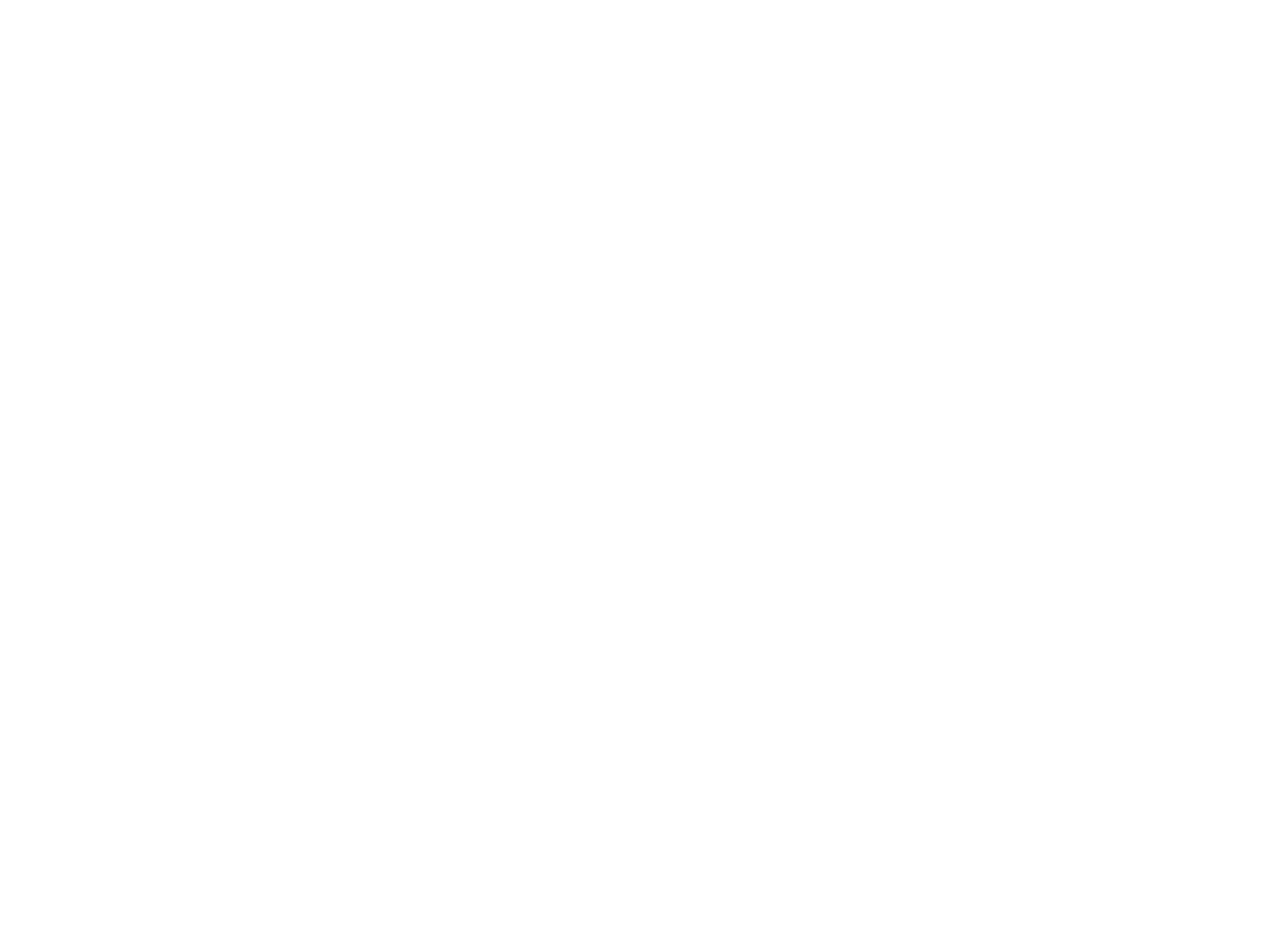
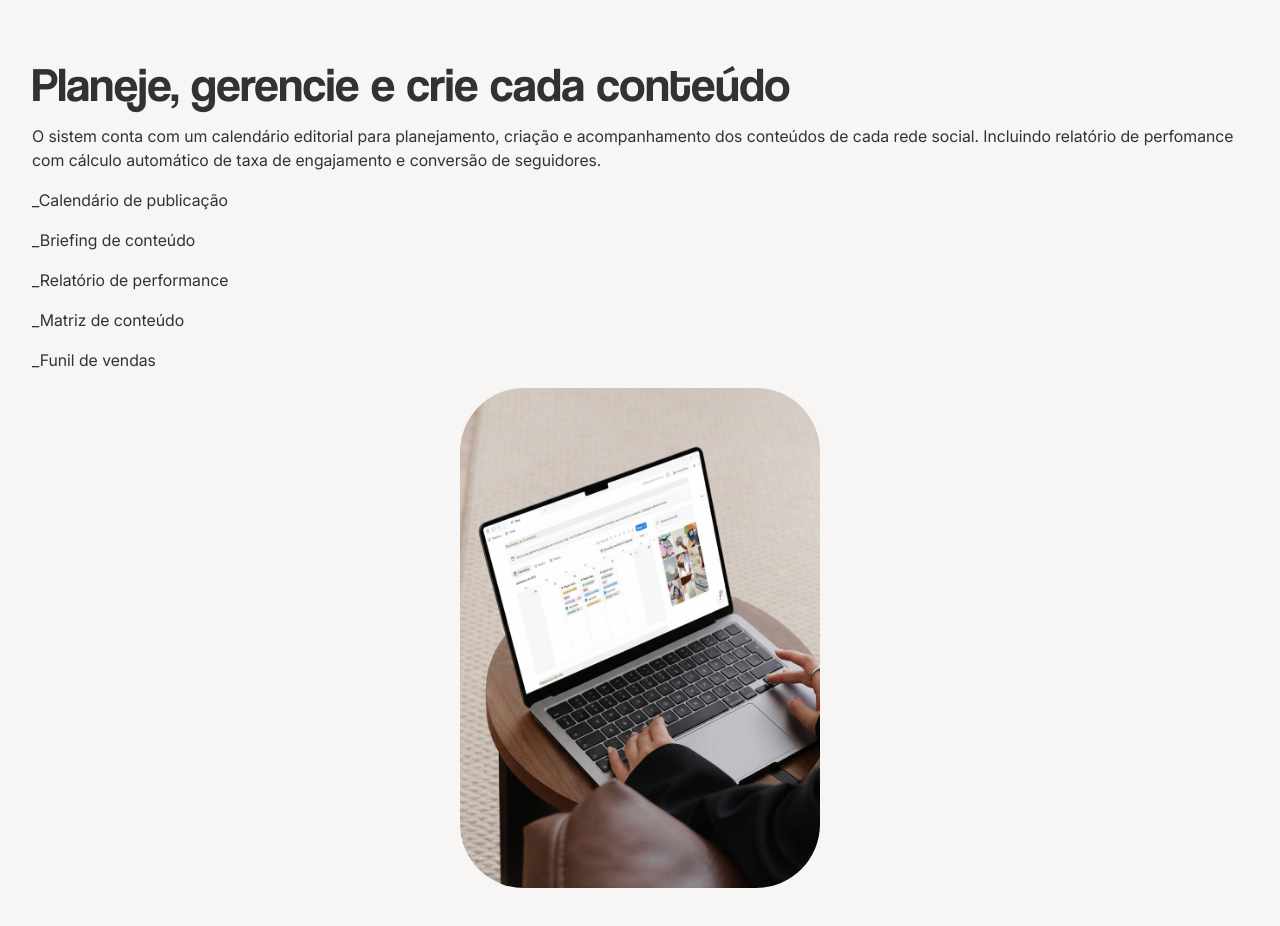
Before and after one commit to PedroHammes/onzeonze-lp-tsmp, a Next.js app: page / in a window 1280 px wide. Shown: the part 3620-4546 px from the top of the page. Before the commit the page ends 3584 px from the top, so only its background shows below. Built offline with nearby package versions, Linux system fonts and the light colour scheme.

Commit message:
feat: section 05 details

```diff
--- a/app/page.tsx
+++ b/app/page.tsx
@@ -2,6 +2,7 @@
 import Section02Banner from "@/components/sections/section02Abbout";
 import Section03Differentiators from "@/components/sections/section03Differentiators";
 import Section04Features from "@/components/sections/section04Features";
+import Section05Details from "@/components/sections/section05Details";
 
 export default function Home() {
 
@@ -11,6 +12,7 @@
       <Section02Banner />
       <Section03Differentiators />
       <Section04Features />
+      <Section05Details />
     </main>
   );
 }
--- a/components/sections/section04Features.tsx
+++ b/components/sections/section04Features.tsx
@@ -2,14 +2,14 @@
 
 export default function Section04Features() {
     return(
-        <section className='relative flex flex-col gap-4 items-center justify-center px-8 bg-secondary'>
+        <section className='relative flex flex-col gap-4 items-center justify-center px-8 '>
             {/* Texto */}
             <div className="flex flex-col gap-4">
                 <h2 className="font-heading text-5xl text-primary">Otimize tempo nos relatórios de redes sociais</h2>
-                <p>Um espaço dedicado a armazenar os relatórios das redes sociais.</p>
-                <p>_Relatórios mensais</p>
-                <p>_Relatórios trimestrais</p>
-                <p>_Relatórios anuais</p>
+                <p className="font-sans text-foreground text-base">Um espaço dedicado a armazenar os relatórios das redes sociais.</p>
+                <p className="font-sans text-foreground text-base">_Relatórios mensais</p>
+                <p className="font-sans text-foreground text-base">_Relatórios trimestrais</p>
+                <p className="font-sans text-foreground text-base">_Relatórios anuais</p>
             </div>
 
             {/* Imagem */}
--- /dev/null
+++ b/components/sections/section05Details.tsx
@@ -0,0 +1,29 @@
+import Image from "next/image";
+
+export default function Section05Details() {
+    return (
+        <section className='relative flex flex-col gap-4 items-center justify-center px-8 bg-secondary'>
+            <div className="flex flex-col gap-4">
+                <h2 className="font-heading text-foreground text-5xl">Planeje, gerencie e crie cada conteúdo</h2>
+                <p  className="font-sans text-foreground text-base">
+                    O sistem conta com um calendário editorial para planejamento, criação e acompanhamento dos conteúdos de cada rede social. Incluindo relatório de perfomance com cálculo automático de taxa de engajamento e conversão de seguidores.
+                </p>
+                <p className="font-sans text-foreground text-base">_Calendário de publicação</p>
+                <p className="font-sans text-foreground text-base">_Briefing de conteúdo</p>
+                <p className="font-sans text-foreground text-base">_Relatório de performance</p>
+                <p className="font-sans text-foreground text-base">_Matriz de conteúdo</p>
+                <p className="font-sans text-foreground text-base">_Funil de vendas</p>
+            </div>
+
+            <div className="w-90 h-125 relative rounded-[4rem] overflow-hidden">
+                <Image
+                src={"/ux/section-05-details/details.webp"}
+                alt="Sobre a empresa"
+                fill
+                className="object-cover"
+                />
+            </div>
+
+        </section>
+    )
+}
```
Also changed, not shown: public/ux/section-05-details/details.webp (renamed from public/ux/section-05-details/WEBP.webp).
